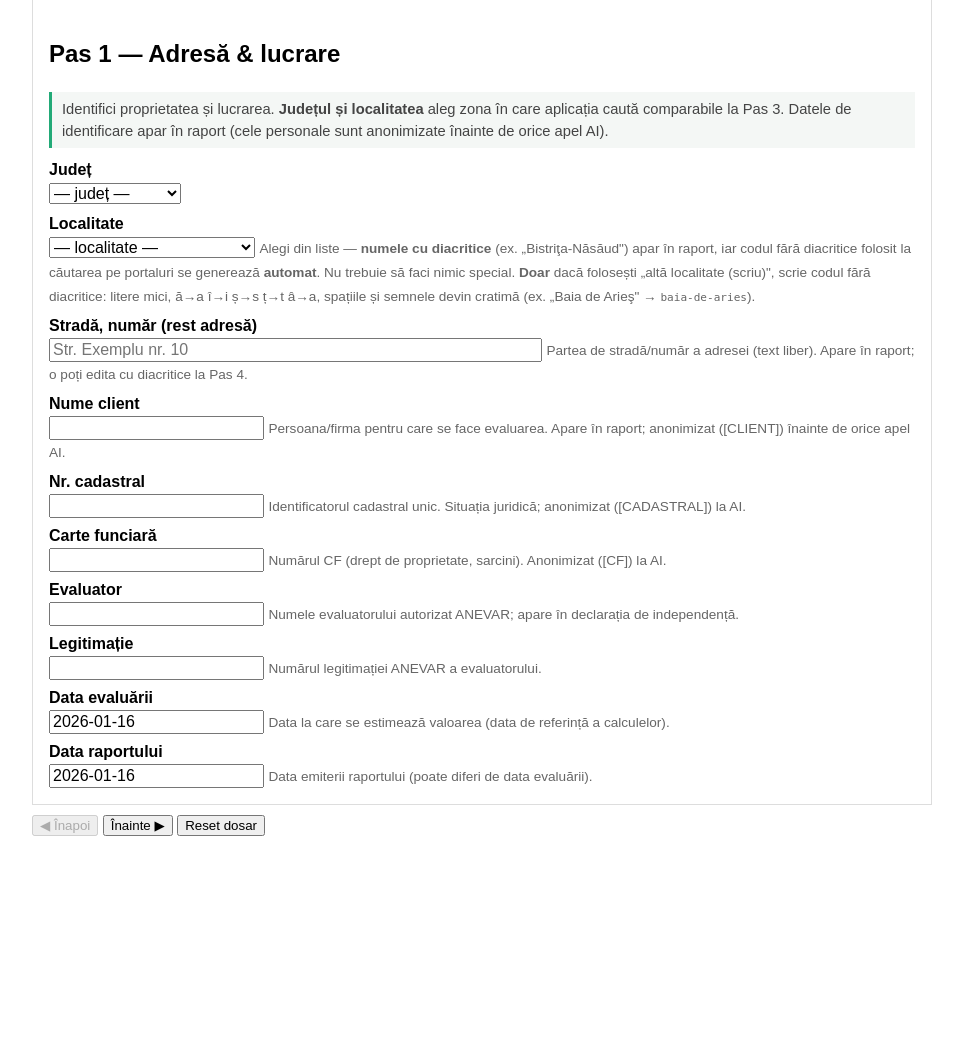
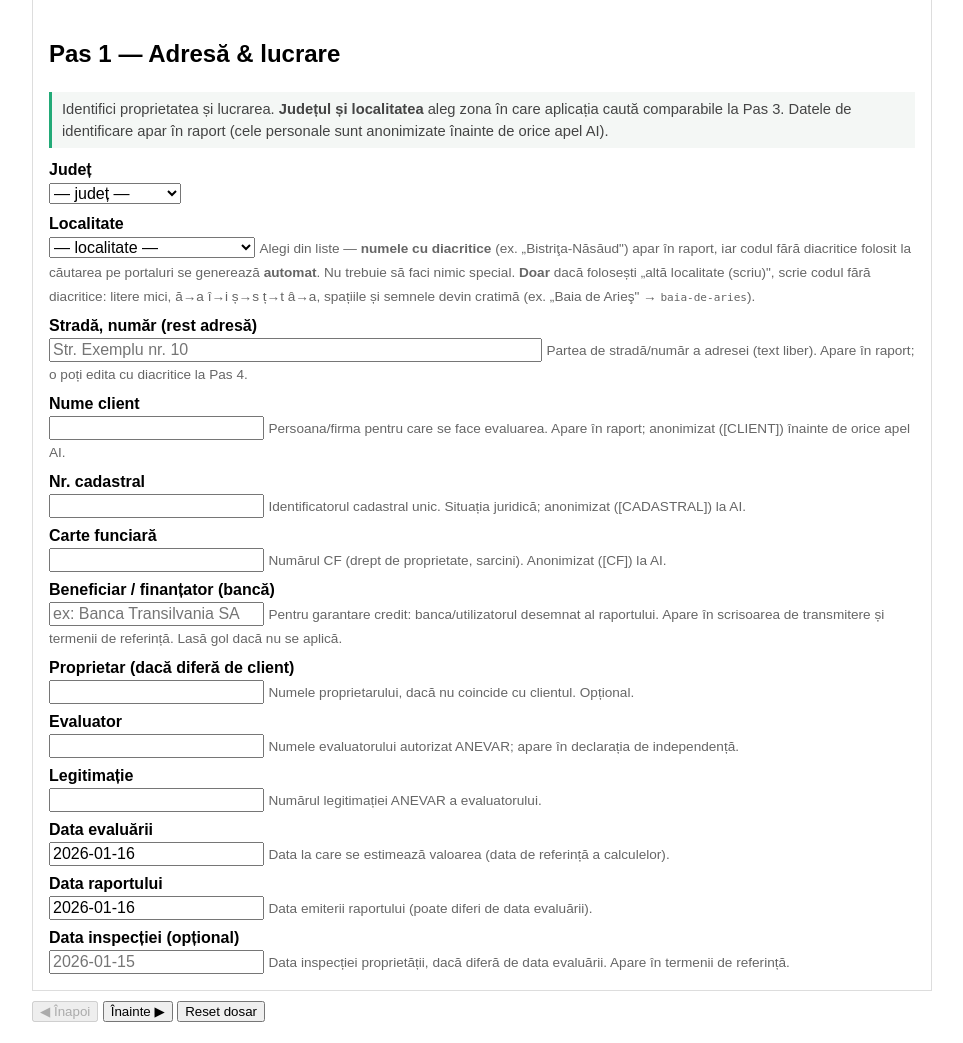
Before and after one commit to adrianserbanescu-byte/anevar, a FastAPI app: page / in a window 1280 px wide. Shown: the part 190-1233 px from the top of the page, without its empty margins (158-1121 px from the left). Before the commit the page ends 1026 px from the top, so only its background shows below. Run offline with FastAPI, Linux system fonts and the light colour scheme; data that the repository does not hold is empty.

Commit message:
feat: campuri GBF in wizard (beneficiar, proprietar, data inspectiei, moneda, curs valutar)
- Pas 1: beneficiar/finantator, proprietar, data inspectiei
- Pas 4: moneda raportare (EUR/LEI) + curs valutar EUR/LEI
- Persistente in localStorage; trimise in meta doar daca sunt completate (curs optional Decimal)
- Afisare rezultat foloseste moneda aleasa

Co-Authored-By: Claude Opus 4.8 (1M context) <noreply@anthropic.com>

```diff
--- a/evaluare-anevar/src/evaluare/web/templates/wizard.html
+++ b/evaluare-anevar/src/evaluare/web/templates/wizard.html
@@ -53,6 +53,11 @@
   <small class="hint">Identificatorul cadastral unic. Situația juridică; anonimizat ([CADASTRAL]) la AI.</small>
   <label>Carte funciară</label><input id="carte_funciara">
   <small class="hint">Numărul CF (drept de proprietate, sarcini). Anonimizat ([CF]) la AI.</small>
+  <label>Beneficiar / finanțator (bancă)</label><input id="beneficiar" placeholder="ex: Banca Transilvania SA">
+  <small class="hint">Pentru garantare credit: banca/utilizatorul desemnat al raportului. Apare în
+   scrisoarea de transmitere și termenii de referință. Lasă gol dacă nu se aplică.</small>
+  <label>Proprietar (dacă diferă de client)</label><input id="proprietar">
+  <small class="hint">Numele proprietarului, dacă nu coincide cu clientul. Opțional.</small>
   <label>Evaluator</label><input id="evaluator_nume">
   <small class="hint">Numele evaluatorului autorizat ANEVAR; apare în declarația de independență.</small>
   <label>Legitimație</label><input id="evaluator_legitimatie">
@@ -61,6 +66,8 @@
   <small class="hint">Data la care se estimează valoarea (data de referință a calculelor).</small>
   <label>Data raportului</label><input id="data_raportului" value="2026-01-16">
   <small class="hint">Data emiterii raportului (poate diferi de data evaluării).</small>
+  <label>Data inspecției (opțional)</label><input id="data_inspectiei" placeholder="2026-01-15">
+  <small class="hint">Data inspecției proprietății, dacă diferă de data evaluării. Apare în termenii de referință.</small>
 </section>
 
 <!-- PAS 2 -->
@@ -157,6 +164,16 @@
     <option value="piata">Piață (comparație)</option>
     <option value="ponderata">Ponderată</option>
   </select>
+  <label>Monedă raportare</label>
+  <select id="moneda">
+    <option value="EUR">EUR</option>
+    <option value="LEI" selected>LEI</option>
+  </select>
+  <small class="hint">Moneda în care se exprimă valoarea în raport. Rapoartele de garanție folosesc de
+   regulă EUR (cu echivalent în LEI la cursul BNR).</small>
+  <label>Curs valutar EUR/LEI (opțional)</label><input id="curs_valutar" placeholder="ex: 4.9750">
+  <small class="hint">Cursul BNR la data evaluării. Apare în termenii de referință pentru conversia
+   EUR ↔ LEI. Lasă gol dacă nu se aplică.</small>
   <button type="button" id="btn-calc">Calculează</button>
   <div id="rezultat-calc"></div>
 </section>
@@ -180,10 +197,12 @@
 const PASI = 5; let pas = 1; let evaluareId = null;
 const $ = id => document.getElementById(id);
 const CAMPURI = ["judet","localitate","localitate_alt","adresa_strada","client_nume",
- "numar_cadastral","carte_funciara","evaluator_nume","evaluator_legitimatie",
- "data_evaluarii","data_raportului","suprafata_teren","au","acd","an_referinta",
+ "numar_cadastral","carte_funciara","beneficiar","proprietar","evaluator_nume",
+ "evaluator_legitimatie","data_evaluarii","data_raportului","data_inspectiei",
+ "suprafata_teren","au","acd","an_referinta",
  "valoare_teren","elemente","depreciere","attr_an","attr_stare","attr_finisaj",
- "attr_incalzire","atribute_secundare","comparabile","metoda","adresa_raport"];
+ "attr_incalzire","atribute_secundare","comparabile","metoda","moneda","curs_valutar",
+ "adresa_raport"];
 
 function salveaza(){ const s={}; CAMPURI.forEach(c=>{if($(c))s[c]=$(c).value});
   localStorage.setItem("wizard", JSON.stringify(s)); }
@@ -293,11 +312,18 @@ function asambleaza(){
     const[varsta,depreciere]=l.split(";"); return{varsta:parseInt(varsta),depreciere};});
   const comparables=$("comparabile").value.trim().split("\n").filter(Boolean).map(l=>{
     const[pret,suprafata]=l.split(";"); return{pret,suprafata};});
-  return{meta:{client_nume:$("client_nume").value,
+  const meta={client_nume:$("client_nume").value,
       adresa:$("adresa_raport").value.trim() || composeAdresa(),
       numar_cadastral:$("numar_cadastral").value,carte_funciara:$("carte_funciara").value,
       evaluator_nume:$("evaluator_nume").value,evaluator_legitimatie:$("evaluator_legitimatie").value,
-      data_evaluarii:$("data_evaluarii").value,data_raportului:$("data_raportului").value},
+      data_evaluarii:$("data_evaluarii").value,data_raportului:$("data_raportului").value,
+      moneda:$("moneda").value};
+  // câmpuri opționale — trimise doar dacă sunt completate
+  if($("beneficiar").value.trim()) meta.beneficiar=$("beneficiar").value.trim();
+  if($("proprietar").value.trim()) meta.proprietar=$("proprietar").value.trim();
+  if($("data_inspectiei").value.trim()) meta.data_inspectiei=$("data_inspectiei").value.trim();
+  if($("curs_valutar").value.trim()) meta.curs_valutar=$("curs_valutar").value.trim();
+  return{meta,
     land:{suprafata:$("suprafata_teren").value},
     building:{au:$("au").value,acd:$("acd").value,an_referinta:parseInt($("an_referinta").value),
       elements,depreciation_points:dp}, comparables,
@@ -314,7 +340,7 @@ $("btn-calc").addEventListener("click", async ()=>{
       al=res.alerte.map(a=>`<div class="${a.nivel==='blocheaza'?'a-block':'a-warn'}">`
         +`${a.nivel==='blocheaza'?'⛔':'⚠️'} ${a.mesaj}</div>`).join('');
     }
-    $("rezultat-calc").innerHTML=`<p><b>Valoare: ${res.valoare_finala} LEI</b> (${res.metoda})</p>`+al
+    $("rezultat-calc").innerHTML=`<p><b>Valoare: ${res.valoare_finala} ${$("moneda").value}</b> (${res.metoda})</p>`+al
       +'<p class="hint">Mergi la Pas 5 pentru a genera raportul .docx.</p>';
   }catch(e){ $("rezultat-calc").textContent="eroare calcul"; }
 });
```
Also changed, not shown: evaluare-anevar/tests/test_web_wizard.py (+8 -0 lines).
